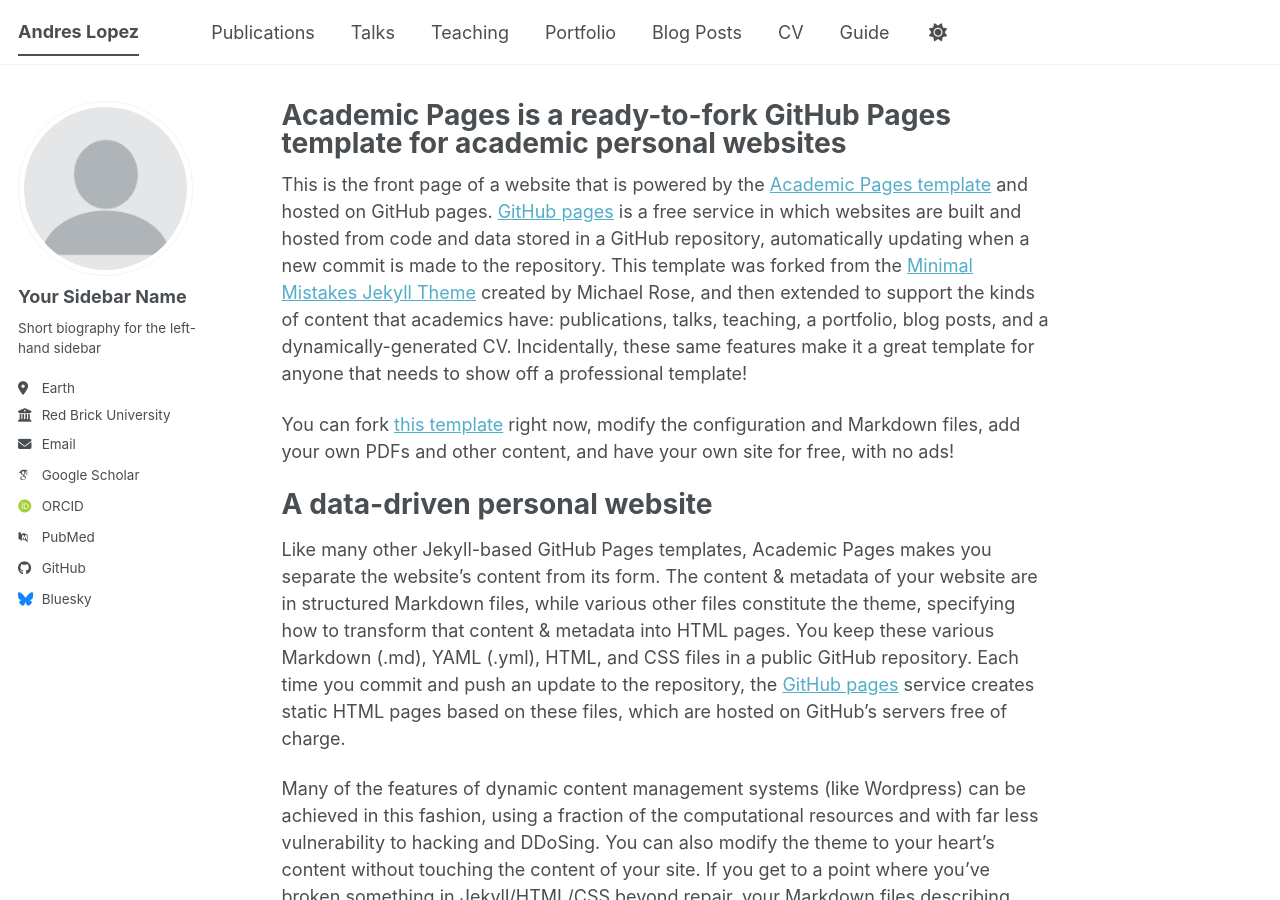
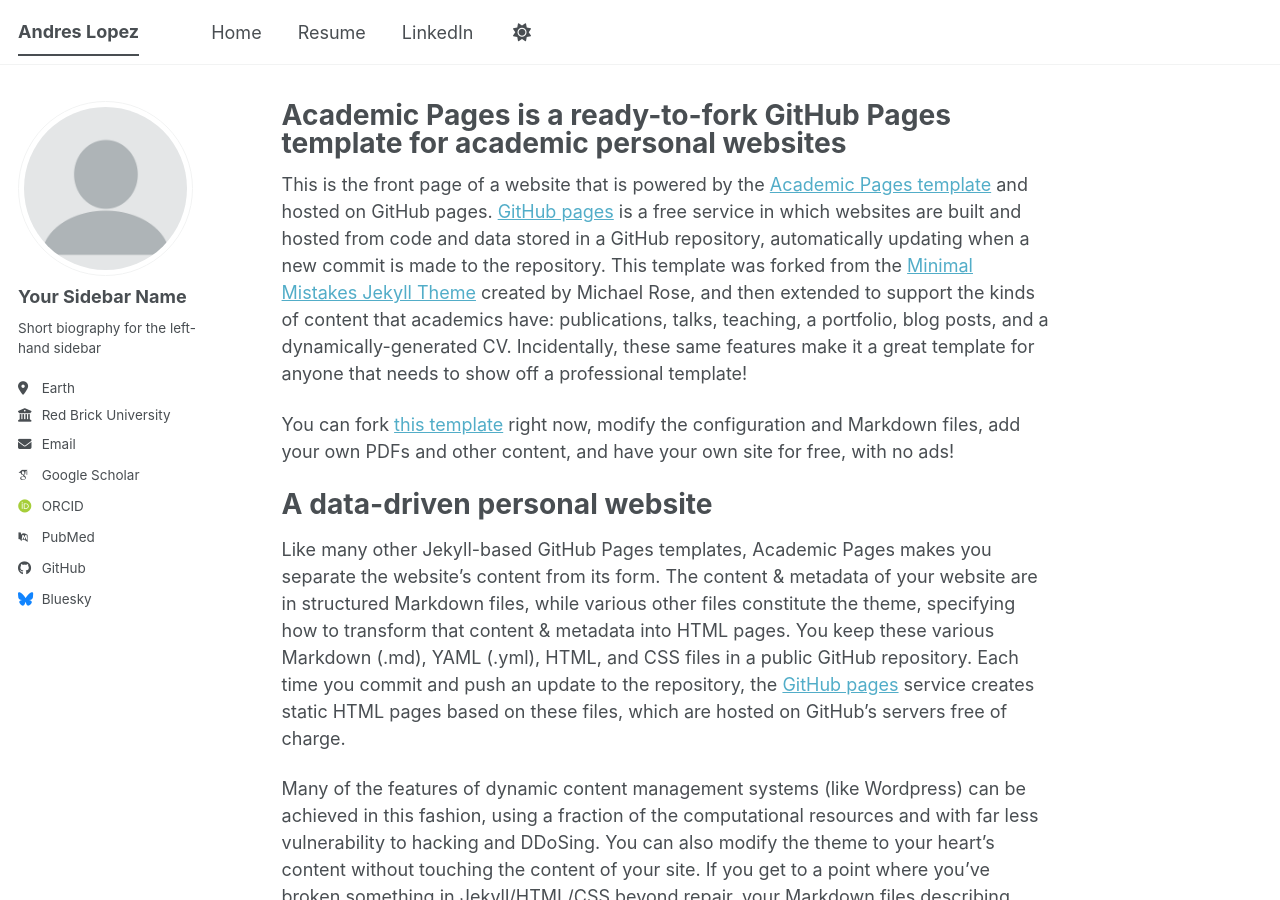
Before and after one commit to Loki-64/AndresLopez.github.io, a Jekyll site: the page built from _pages/about.md, in a window 1280 px wide and 900 px high. Built offline with Jekyll 4.4.1, drawn with Linux system fonts in a browser that asks for light colours; some web fonts are replaced; a script bundle is joined from its source files by our own code; library files that are not in the unit come from our copies.

Commit message:
Update navigation.yml

```diff
--- a/_data/navigation.yml
+++ b/_data/navigation.yml
@@ -8,26 +8,11 @@
 #      Markdown formatted page while the second is generated using JSON.
 
 main:
-  - title: "Publications"
-    url: /publications/
+  - title: "Home"
+    url: /
 
-  - title: "Talks"
-    url: /talks/
+  - title: "Resume"
+    url: /
 
-  - title: "Teaching"
-    url: /teaching/
-
-  - title: "Portfolio"
-    url: /portfolio/
-
-  - title: "Blog Posts"
+  - title: "LinkedIn"
     url: /year-archive/
-
-  - title: "CV"
-    url: /cv/
-
-  # - title: "CV"
-  #   url: /cv-json/
-
-  - title: "Guide"
-    url: /markdown/
```
